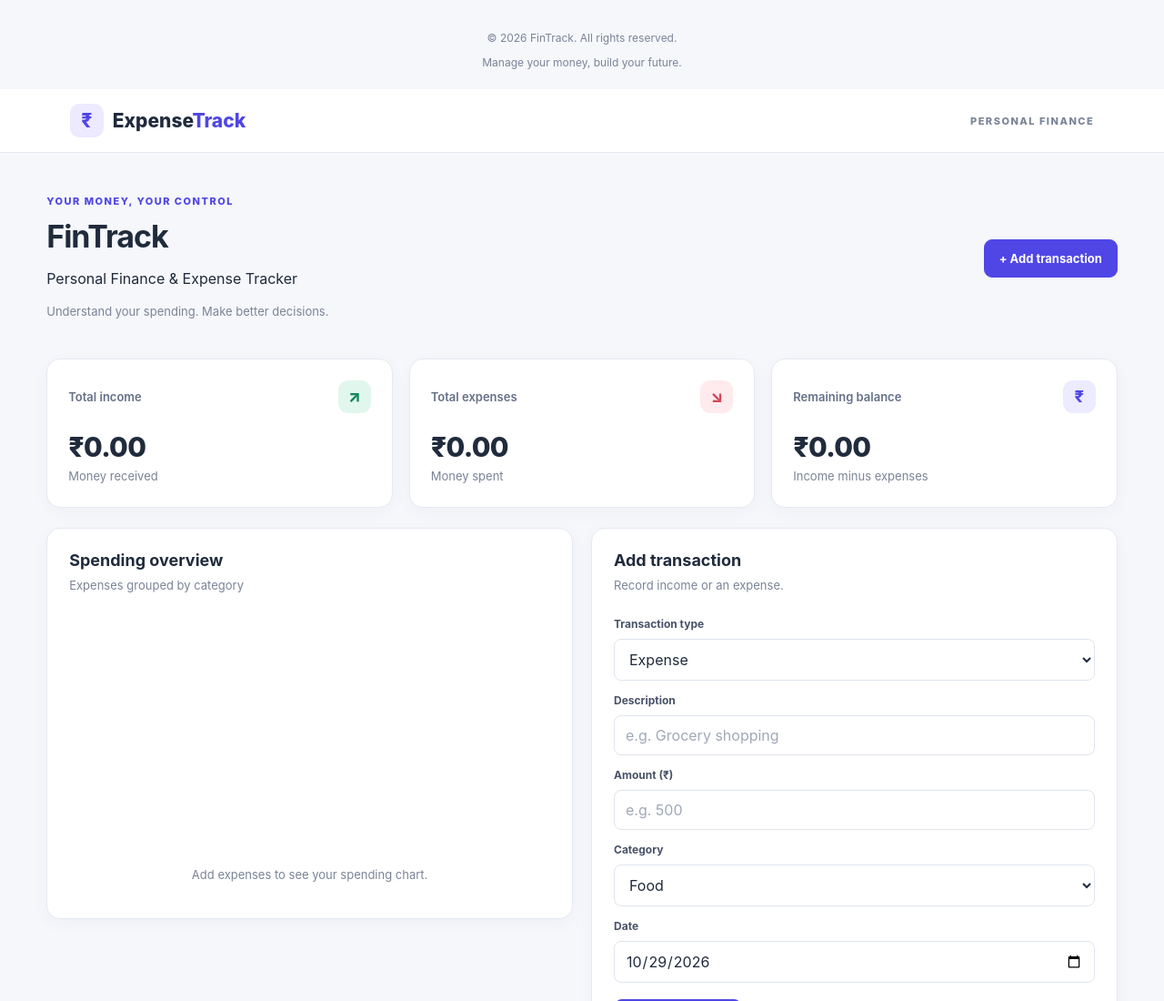
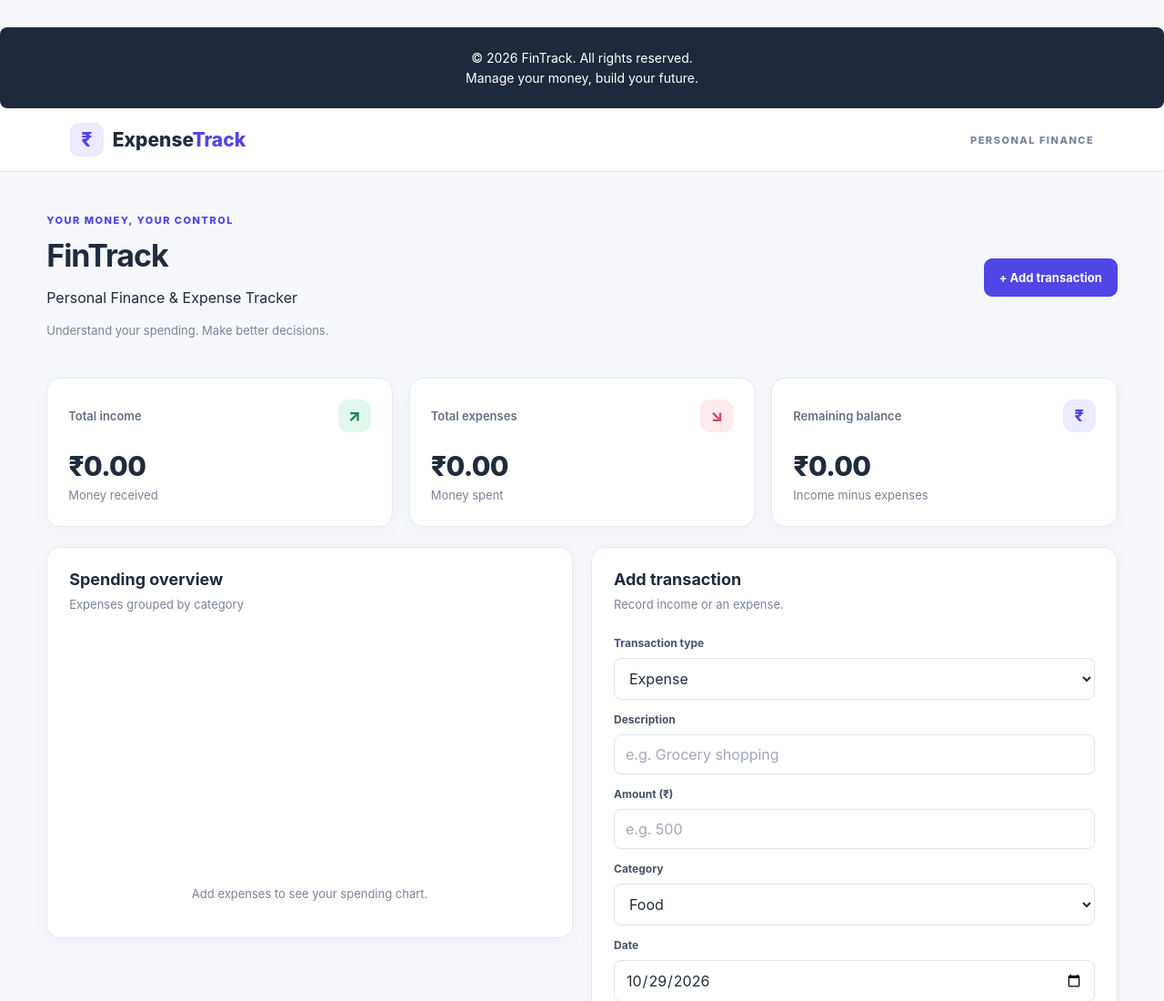
Before and after one commit to fathimathulshana/Personal-Expense-Tracker, a website: page public/index.html in a window 1280 px wide. Shown: the top 1100 px of the page at 91% size. Drawn offline with nearby package versions, Linux system fonts and the light colour scheme; no server answers.

Commit message:
Style FinTrack footer

```diff
--- a/public/style.css
+++ b/public/style.css
@@ -528,3 +528,17 @@ footer {
     padding-right: 18px;
   }
 }
+/* Footer styling */
+.footer {
+    background-color: #1e293b;
+    color: #ffffff;
+    text-align: center;
+    padding: 20px;
+    margin-top: 30px;
+    border-radius: 8px;
+    font-size: 14px;
+}
+
+.footer p {
+    margin: 5px 0;
+}
```
